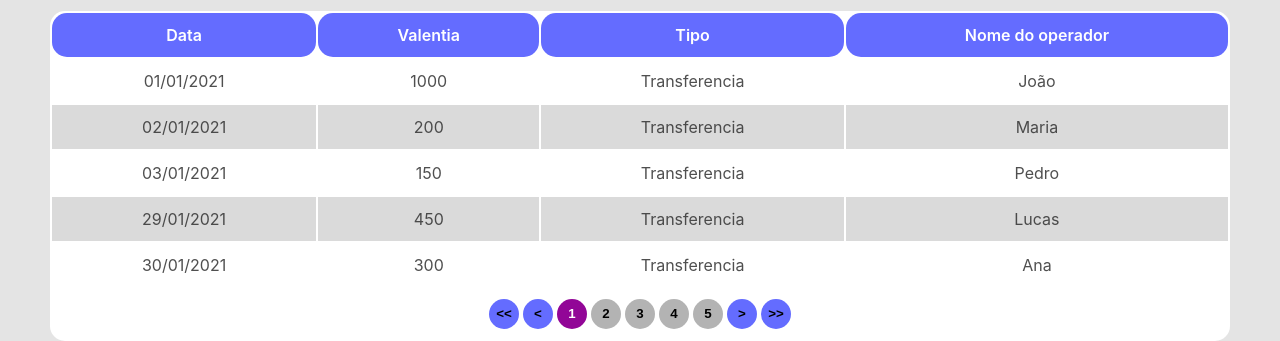
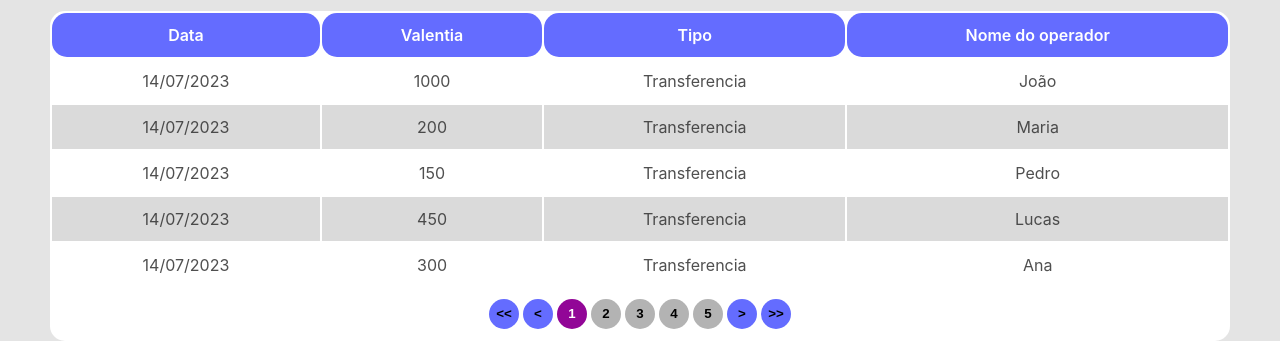
Before and after one commit to me-luc/ps-supera-frontend, a React (Vite) app: page / in a window 1280 px wide. Shown: the part 322-663 px from the top of the page. Built offline with nearby package versions, Linux system fonts and the light colour scheme; the HTML template or start-up script is replaced by a standard one.

Commit message:
feat: update table style

```diff
--- a/src/DataTable.tsx
+++ b/src/DataTable.tsx
@@ -1,6 +1,7 @@
 import { useState } from 'react';
 import { Operation } from './types';
 import { calculateBalance } from './utils';
+import dayjs from 'dayjs';
 
 interface DataTableProps {
 	data: Operation[];
@@ -13,6 +14,11 @@ export default function DataTable({ data, totalBalance }: DataTableProps) {
 	const PAGES_COUNT = Math.ceil(data.length / ITEMS_PER_PAGE);
 
 	const periodBalance = calculateBalance(data);
+
+	if (data.length === 0)
+		return (
+			<div style={{ textAlign: 'center' }}>Nenhum dado encontrado</div>
+		);
 
 	return (
 		<table className='data-table'>
@@ -35,9 +41,11 @@ export default function DataTable({ data, totalBalance }: DataTableProps) {
 						index >= page * ITEMS_PER_PAGE
 					)
 						return null;
+
+					const date = dayjs(item.transferDate).format('DD/MM/YYYY');
 					return (
 						<tr key={index}>
-							<td>{item.date}</td>
+							<td>{date}</td>
 							<td>{item.value}</td>
 							<td>{item.type}</td>
 							<td>{item.operatorName}</td>
```
